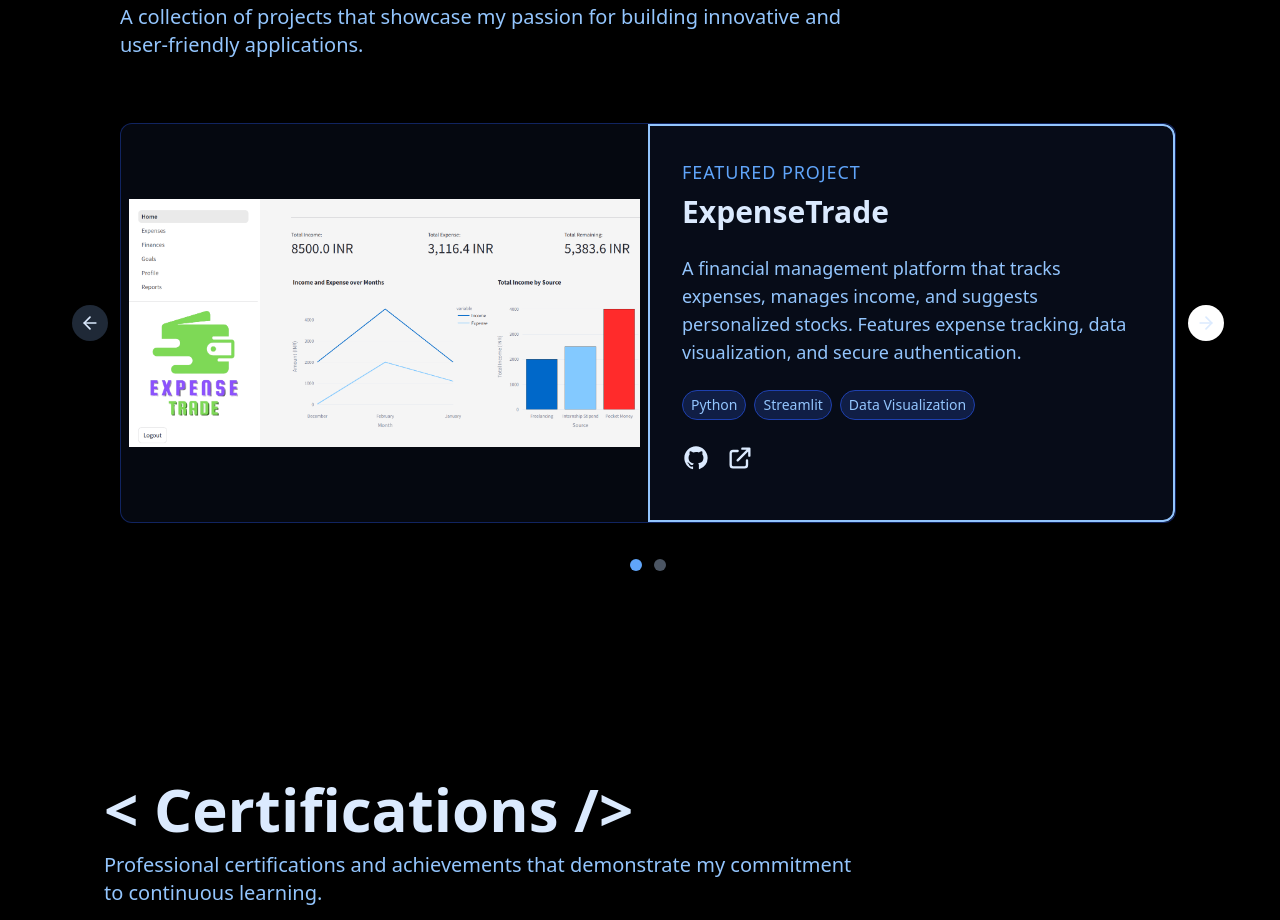
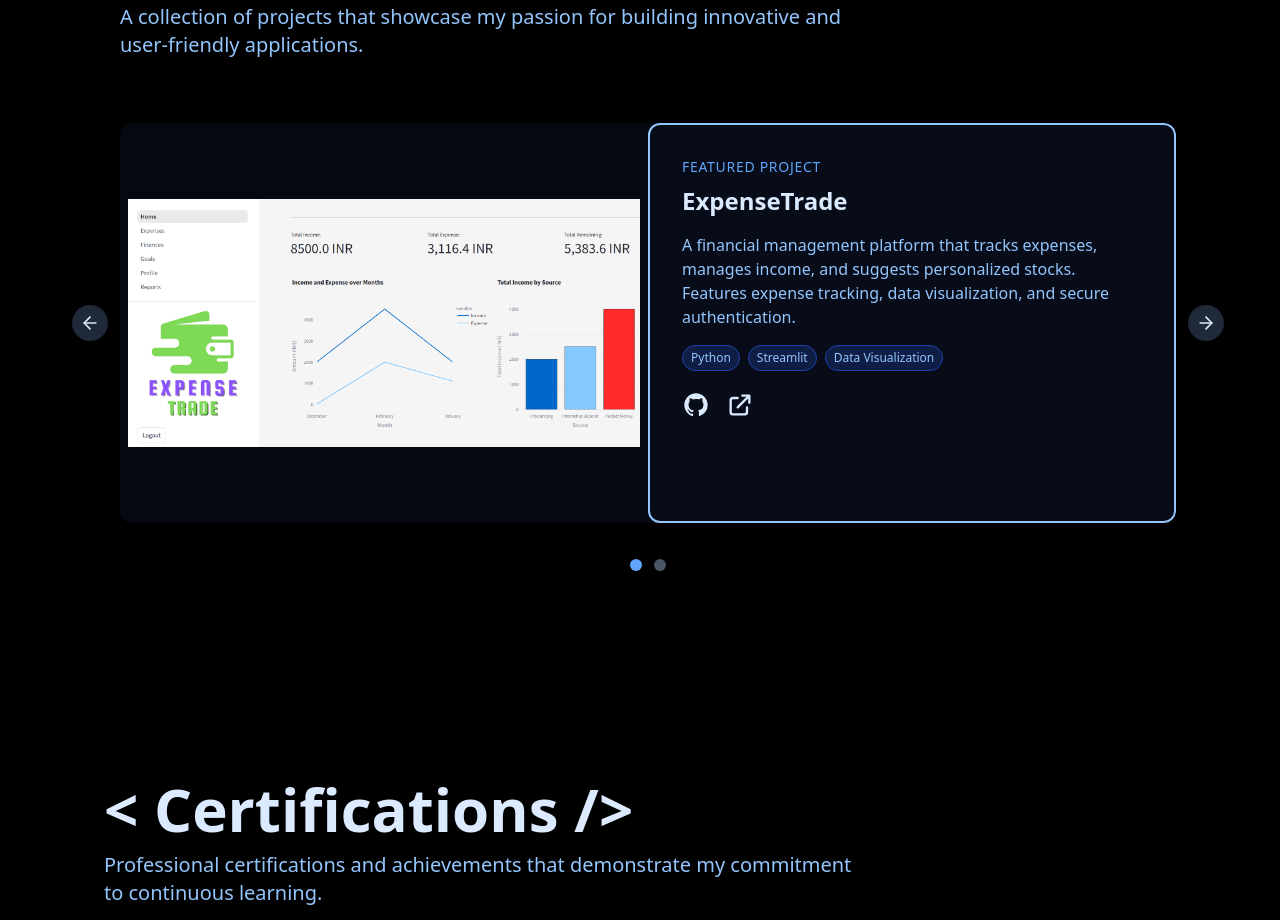
Before and after one commit to tushrahuja/portfolio, a React (Vite) app: page / in a window 1280 px wide. Shown: the part 3825-4745 px from the top of the page. Built offline with nearby package versions, Linux system fonts and the light colour scheme.

Commit message:
some issues fixed

```diff
--- a/src/components/sections/Projects/Projects.jsx
+++ b/src/components/sections/Projects/Projects.jsx
@@ -63,44 +63,43 @@
               onMouseEnter={() => setIsHovered(true)}
               onMouseLeave={() => setIsHovered(false)}
             >
-              <div className="group relative rounded-xl overflow-hidden bg-blue-50/50 dark:bg-[#0A1021]/50 border border-blue-200/50 dark:border-blue-800/50 backdrop-blur-sm h-full">
+              <div className="group relative rounded-xl overflow-hidden bg-blue-50/50 dark:bg-[#0A1021]/50 h-full">
                 <div className="flex flex-col lg:flex-row h-full">
                   <div className="w-full lg:w-1/2 h-[200px] lg:h-full">
                     <img
                       src={projects[currentProject].image}
                       alt={projects[currentProject].title}
-                      className="w-full h-full object-contain lg:object-contain p-2" // Changed to contain and added padding
+                      className="w-full h-full object-contain p-2"
                     />
                   </div>
                   <div className="w-full lg:w-1/2 p-4 lg:p-8
+                    bg-blue-50/50 dark:bg-[#0A1021]/50
                     border-2 border-blue-300 dark:border-blue-300
-                    bg-blue-50/50 dark:bg-[#0A1021]/50
-                    rounded-b-xl lg:rounded-l-none lg:rounded-r-xl
-                    lg:border-2"
+                    rounded-b-xl lg:rounded-xl"
                   >
-                    <div className="space-y-6">
+                    <div className="space-y-4 relative pb-12"> {/* Reduced bottom padding */}
                       <div>
-                        <p className="text-blue-600 dark:text-blue-400 text-sm sm:text-lg font-medium tracking-wider mb-2">
+                        <p className="text-xs sm:text-sm font-medium tracking-wider mb-2 text-blue-600 dark:text-blue-400">
                           FEATURED PROJECT
                         </p>
-                        <h3 className="text-xl sm:text-3xl font-bold text-blue-900 dark:text-blue-100">
+                        <h3 className="text-lg sm:text-2xl font-bold text-blue-900 dark:text-blue-100">
                           {projects[currentProject].title}
                         </h3>
                       </div>
-                      <p className="text-sm md:text-lg text-blue-700 dark:text-blue-300">
+                      <p className="text-xs md:text-base text-blue-700 dark:text-blue-300">
                         {projects[currentProject].description}
                       </p>
                       <div className="flex flex-wrap gap-2">
                         {projects[currentProject].tags.map((tag, index) => (
                           <span
                             key={index}
-                            className="px-2 py-1 text-xs sm:text-sm rounded-full bg-blue-100 dark:bg-blue-900/40 text-blue-700 dark:text-blue-300 border border-blue-200 dark:border-blue-800"
+                            className="px-2 py-1 text-[10px] sm:text-xs rounded-full bg-blue-100 dark:bg-blue-900/40 text-blue-700 dark:text-blue-300 border border-blue-200 dark:border-blue-800"
                           >
                             {tag}
                           </span>
                         ))}
                       </div>
-                      <div className="flex gap-4">
+                      <div className="flex gap-4 absolute bottom-0 left-0">
                         <a
                           href={projects[currentProject].github}
                           target="_blank"
@@ -133,7 +132,7 @@
 
           <button
             onClick={handleNextProject}
-            className="absolute right-[-3rem] top-1/2 -translate-y-1/2 z-10 p-2 bg-white dark:bg.gray-800 text-blue-900 dark:text-blue-100 rounded-full shadow-md hidden sm:block"
+            className="absolute right-[-3rem] top-1/2 -translate-y-1/2 z-10 p-2 bg-white dark:bg-gray-800 text-blue-900 dark:text-blue-100 rounded-full shadow-md hidden sm:block"
           >
             <ArrowRight className="w-5 h-5" />
           </button>
```
